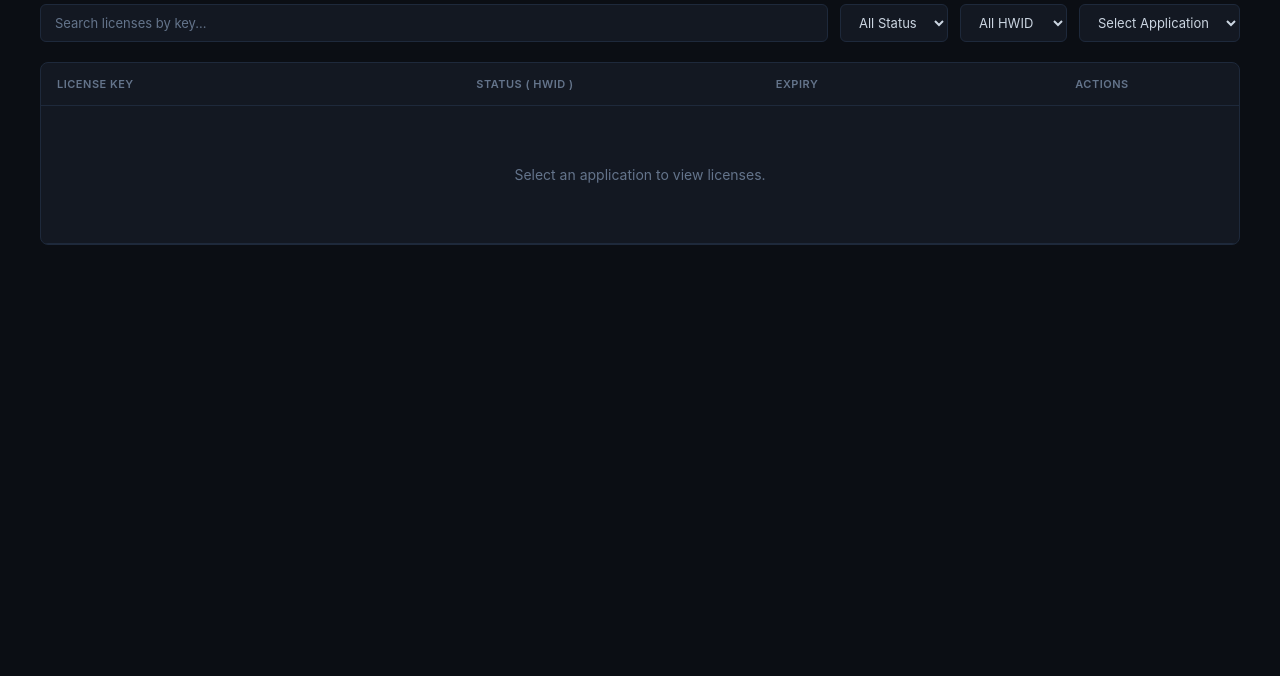
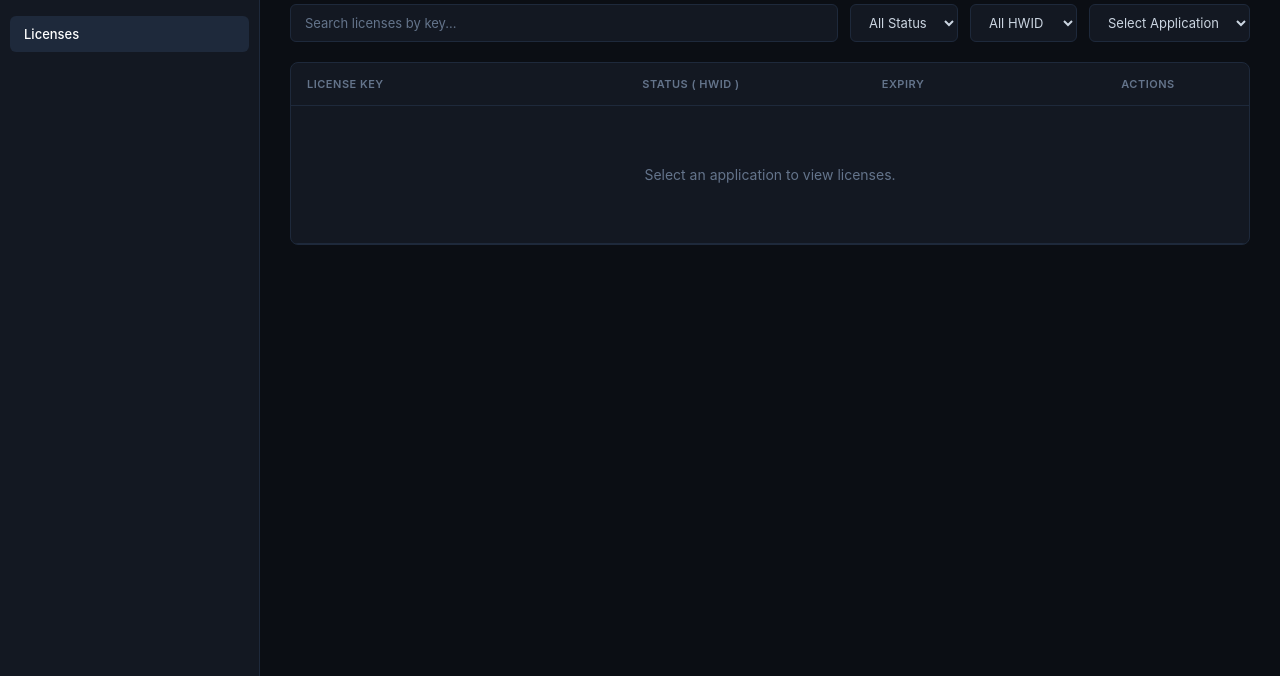
Before and after one commit to huypc708-web/Dobi-manager, a website: page index.html in a window 1280 px wide. Shown: the part 124-800 px from the top of the page. Drawn offline with Linux system fonts and the light colour scheme.

Commit message:
Update index.html

```diff
--- a/index.html
+++ b/index.html
@@ -3,7 +3,7 @@
 <head>
     <meta charset="UTF-8">
     <meta name="viewport" content="width=device-width, initial-scale=1.0">
-    <title>Dashboard - License Management</title>
+    <title>AuthFusion Dashboard</title>
     <style>
         * {
             box-sizing: border-box;
@@ -14,11 +14,54 @@
         body {
             background-color: #0b0e14;
             color: #94a3b8;
+            display: flex;
+            height: 100vh;
+            overflow: hidden;
+        }
+
+        /* Sidebar bên trái (Đã bỏ phần User) */
+        .sidebar {
+            width: 260px;
+            background-color: #131822;
+            border-right: 1px solid #1e293b;
+            display: flex;
+            flex-direction: column;
+            justify-content: space-between;
+            padding-top: 20px;
+        }
+        .nav-menu {
+            padding: 0 10px;
+            flex: 1;
+            display: flex;
+            flex-direction: column;
+            gap: 4px;
+        }
+        .nav-item {
+            display: flex;
+            align-items: center;
+            gap: 12px;
+            padding: 10px 14px;
+            color: #94a3b8;
+            text-decoration: none;
+            font-size: 13px;
+            border-radius: 6px;
+            transition: 0.2s;
+        }
+        .nav-item:hover {
+            background: rgba(255, 255, 255, 0.03);
+            color: #fff;
+        }
+        .nav-item.active {
+            background: #1e293b;
+            color: #fff;
+            font-weight: 500;
+        }
+
+        /* Main Content bên phải */
+        .main-content {
+            flex: 1;
             padding: 30px;
-        }
-        .container {
-            max-width: 1200px;
-            margin: 0 auto;
+            overflow-y: auto;
         }
         .header-top {
             display: flex;
@@ -140,9 +183,8 @@
             font-weight: 500;
         }
         .badge-active { background: rgba(16, 185, 129, 0.15); color: #34d399; }
-        .badge-banned { background: rgba(239, 68, 68, 0.15); color: #f87171; }
 
-        /* Modal Popup tạo key phong cách AuthFusion */
+        /* Modal Popup Tạo License */
         .modal {
             display: none;
             position: fixed;
@@ -160,27 +202,36 @@
             max-width: 400px;
         }
         .modal-content h3 { color: #fff; margin-bottom: 15px; font-size: 16px; }
-        .modal-content input, .modal-content select { width: 100%; margin-bottom: 12px; }
+        .modal-content select { width: 100%; margin-bottom: 12px; }
         .modal-btns { display: flex; gap: 10px; justify-content: flex-end; margin-top: 10px; }
         .btn-cancel { background: #334155; color: #fff; border: none; padding: 8px 14px; border-radius: 6px; cursor: pointer; }
     </style>
 </head>
 <body>
 
-    <div class="container">
-        <!-- Top Header -->
+    <!-- Sidebar Trái (Đã xóa thông tin User) -->
+    <div class="sidebar">
+        <div class="nav-menu">
+            <a href="#" class="nav-item"> Overview</a>
+            <a href="#" class="nav-item"> Applications</a>
+            <a href="#" class="nav-item"> Users</a>
+            <a href="#" class="nav-item active"> Licenses</a>
+        </div>
+    </div>
+
+    <!-- Main Content Phải -->
+    <div class="main-content">
         <div class="header-top">
             <div class="dashboard-title">Dashboard</div>
             <div class="status-badge">Online</div>
         </div>
 
-        <!-- Section Title & Create Button -->
         <div class="section-title-row">
             <div class="section-title">License Management</div>
             <button class="btn-create" onclick="openModal()">+ Create License</button>
         </div>
 
-        <!-- Filters Bar -->
+        <!-- Bộ lọc -->
         <div class="filters-bar">
             <input type="text" class="search-box" placeholder="Search licenses by key..." id="searchInput" onkeyup="filterTable()">
             <select id="statusFilter" onchange="filterTable()">
@@ -190,8 +241,8 @@
             </select>
             <select id="hwidFilter" onchange="filterTable()">
                 <option value="">All HWID</option>
-                <option value="bound">Bound</option>
-                <option value="unbound">Unbound</option>
+                <option value="Bound">Bound</option>
+                <option value="Unbound">Unbound</option>
             </select>
             <select>
                 <option>Select Application</option>
@@ -199,7 +250,7 @@
             </select>
         </div>
 
-        <!-- License Table -->
+        <!-- Bảng danh sách License -->
         <div class="table-container">
             <table>
                 <thead>
@@ -212,7 +263,7 @@
                 </thead>
                 <tbody id="licenseTableBody">
                     <tr>
-                        <td colspan="4" class="empty-state" id="emptyRow">Select an application to view licenses.</td>
+                        <td colspan="4" class="empty-state">Select an application to view licenses.</td>
                     </tr>
                 </tbody>
             </table>
@@ -223,7 +274,7 @@
     <div class="modal" id="createModal">
         <div class="modal-content">
             <h3>Create New License</h3>
-            <select id="newApp">
+            <select>
                 <option>DOBI AIMBOT v1</option>
             </select>
             <select id="newDuration">
@@ -252,12 +303,12 @@
 
         function createNewKey() {
             const chars = "ABCDEFGHIJKLMNOPQRSTUVWXYZ0123456789";
-            let part1 = "", part2 = "", part3 = "";
-            for (let i = 0; i < 4; i++) part1 += chars.charAt(Math.floor(Math.random() * chars.length));
-            for (let i = 0; i < 4; i++) part2 += chars.charAt(Math.floor(Math.random() * chars.length));
-            for (let i = 0; i < 4; i++) part3 += chars.charAt(Math.floor(Math.random() * chars.length));
+            let p1 = "", p2 = "", p3 = "";
+            for (let i = 0; i < 4; i++) p1 += chars.charAt(Math.floor(Math.random() * chars.length));
+            for (let i = 0; i < 4; i++) p2 += chars.charAt(Math.floor(Math.random() * chars.length));
+            for (let i = 0; i < 4; i++) p3 += chars.charAt(Math.floor(Math.random() * chars.length));
 
-            const keyString = `DOBI-${part1}-${part2}-${part3}`;
+            const keyString = `DOBI-${p1}-${p2}-${p3}`;
             const days = parseInt(document.getElementById("newDuration").value);
             const expireAt = days === 365 ? "Lifetime" : Math.floor(Date.now() / 1000) + (days * 86400);
 
@@ -317,7 +368,6 @@
             return `${days}d ${hours}h ${mins}m left`;
         }
 
-        // Cập nhật bộ đếm thời gian thực mỗi giây
         setInterval(() => {
             document.querySelectorAll(".countdown-item").forEach(el => {
                 const timestamp = parseInt(el.getAttribute("data-time"));
```
